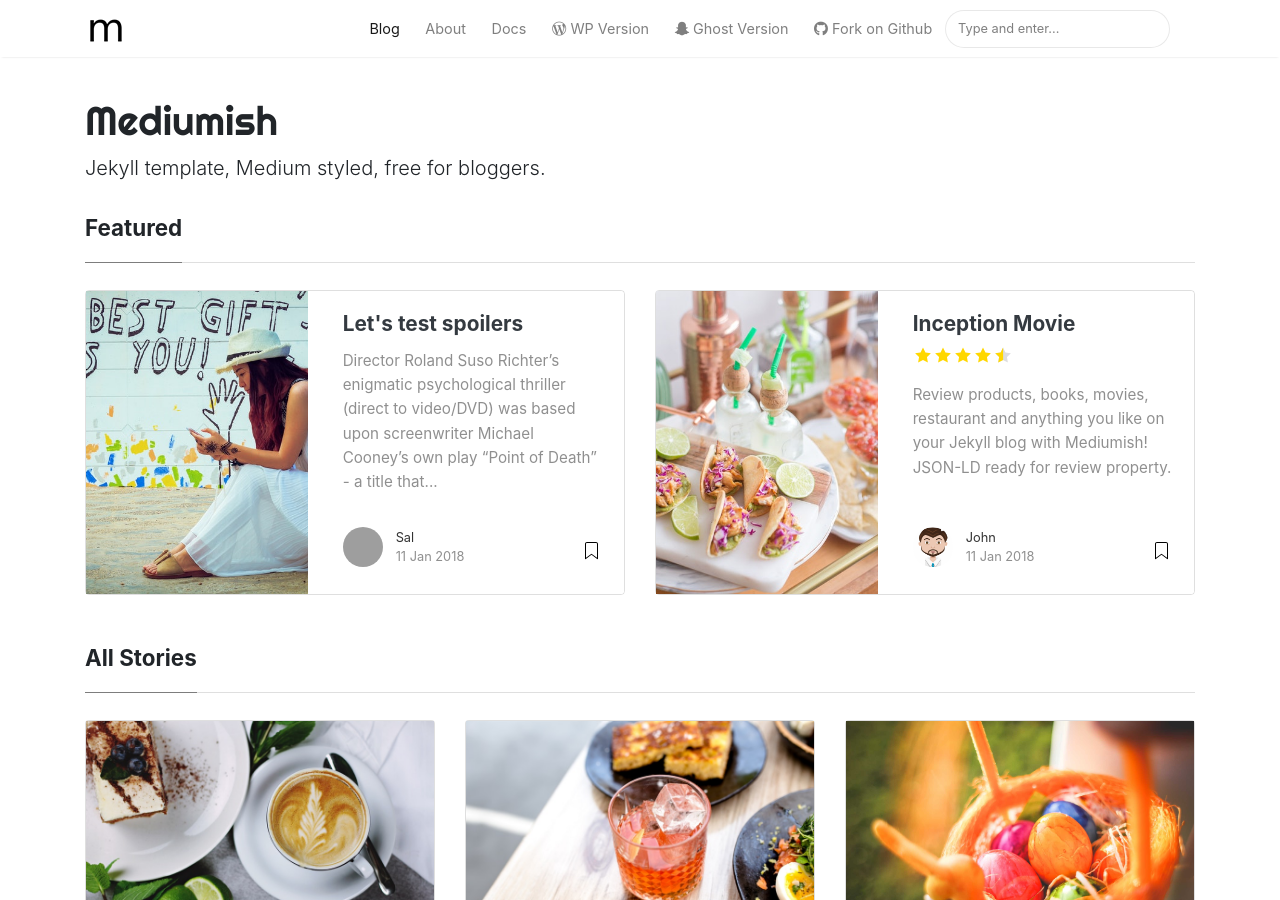
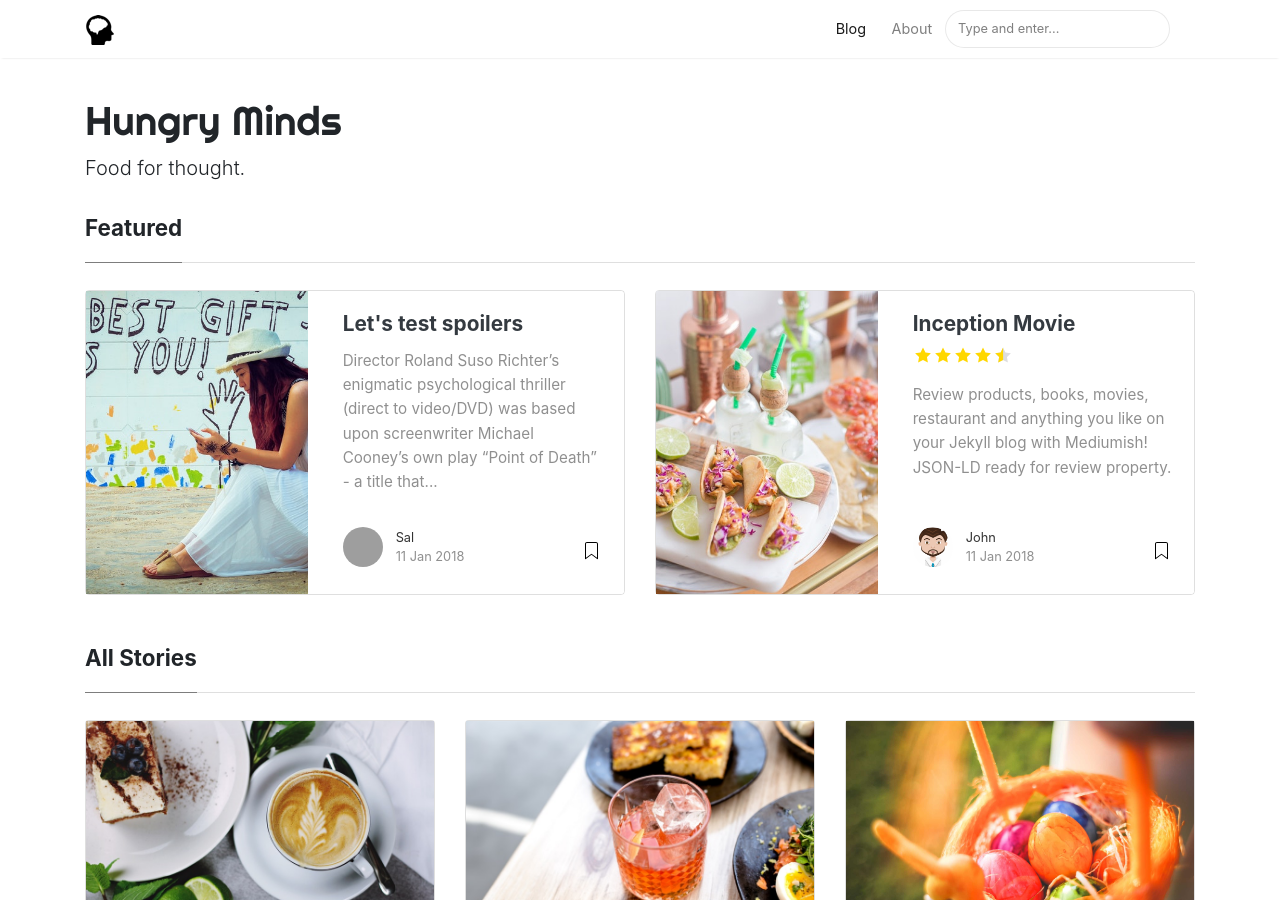
Before and after one commit to LeNPaul/hungry-minds, a Jekyll site: the page built from index.html, in a window 1280 px wide and 900 px high. Built offline with Jekyll 4.4.1, drawn with Linux system fonts in a browser that asks for light colours; nearby versions of some CDN libraries; the list of posts is cut into pages by our own code; some of the changed text lies outside the part shown; grey boxes are pictures that could not be loaded.

Commit message:
Update _config names, change logo, and remove extra links from home page

```diff
--- a/_config.yml
+++ b/_config.yml
@@ -1,7 +1,7 @@
 # Site
-name: "Mediumish"
-title: "Mediumish"
-description: "Jekyll template, Medium styled, free for bloggers."
+name: "Hungry Minds"
+title: "Hungry Minds"
+description: "Food for thought."
 logo: 'assets/images/logo.png'
 favicon: 'assets/images/logo.png'
 baseurl: /hungry-minds
--- a/_layouts/default.html
+++ b/_layouts/default.html
@@ -73,22 +73,6 @@
 
                 <li class="nav-item">
                 <a class="nav-link" href="{{ site.baseurl }}/about">About</a>
-                </li>
-
-                <li class="nav-item">
-                <a target="_blank" class="nav-link" href="https://bootstrapstarter.com/bootstrap-templates/template-mediumish-bootstrap-jekyll/"> Docs</a>
-                </li>
-
-                <li class="nav-item">
-                <a target="_blank" class="nav-link" href="https://www.wowthemes.net/themes/mediumish-wordpress/"><i class="fab fa-wordpress-simple"></i> WP Version</a>
-                </li>
-
-                <li class="nav-item">
-                <a target="_blank" class="nav-link" href="https://www.wowthemes.net/themes/mediumish-ghost/"><i class="fab fa-snapchat-ghost"></i> Ghost Version</a>
-                </li>
-
-                <li class="nav-item">
-                <a target="_blank" class="nav-link" href="https://github.com/wowthemesnet/mediumish-theme-jekyll"><i class="fab fa-github"></i> Fork on Github</a>
                 </li>
 
                 {% include search-lunr.html %}
@@ -175,7 +159,7 @@
                 Copyright © {{ site.time | date: "%Y" }} {{ site.name }}
             </div>
             <div class="col-md-6 col-sm-6 text-center text-lg-right">
-                <a target="_blank" href="https://www.wowthemes.net/mediumish-free-jekyll-template/">Mediumish Jekyll Theme</a> by WowThemes.net
+                <a target="_blank" href="">Hungry Minds</a> by Paul Le
             </div>
         </div>
     </div>
```
Also changed, not shown: assets/images/logo.png.
